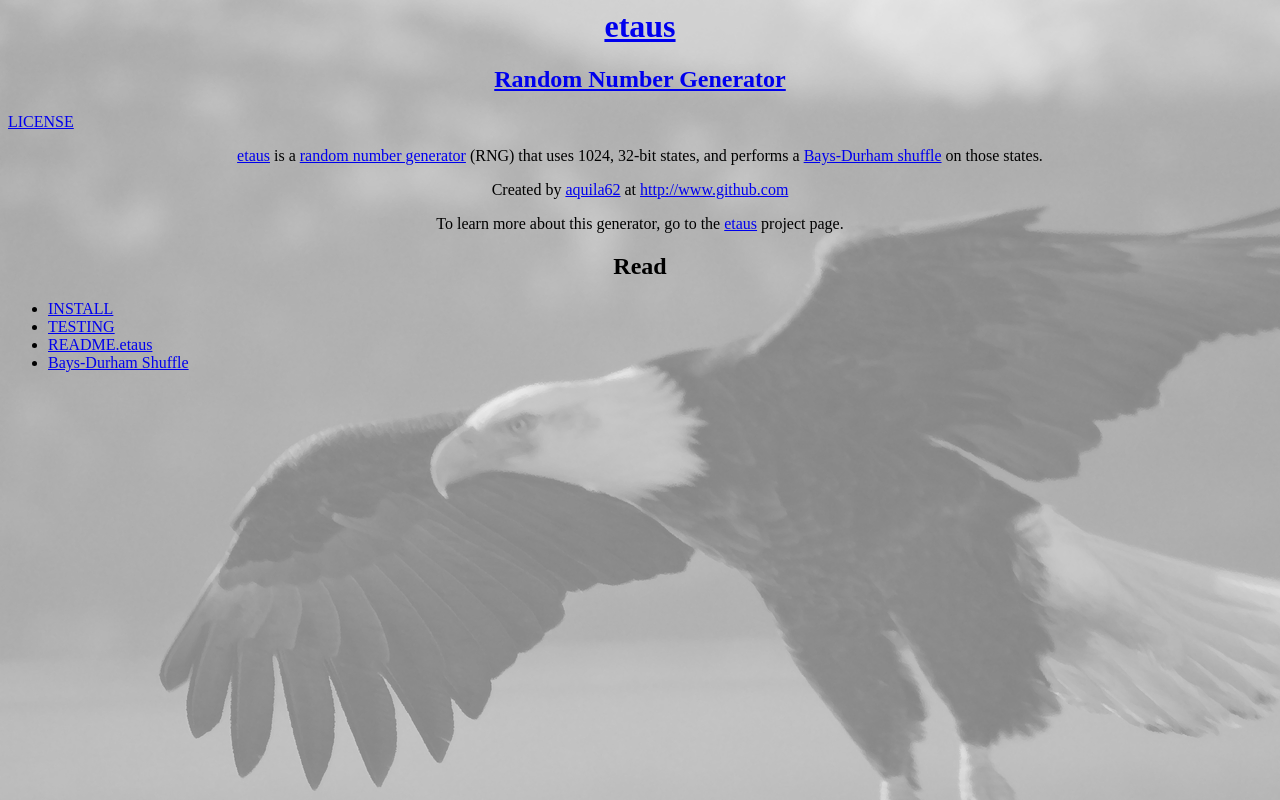
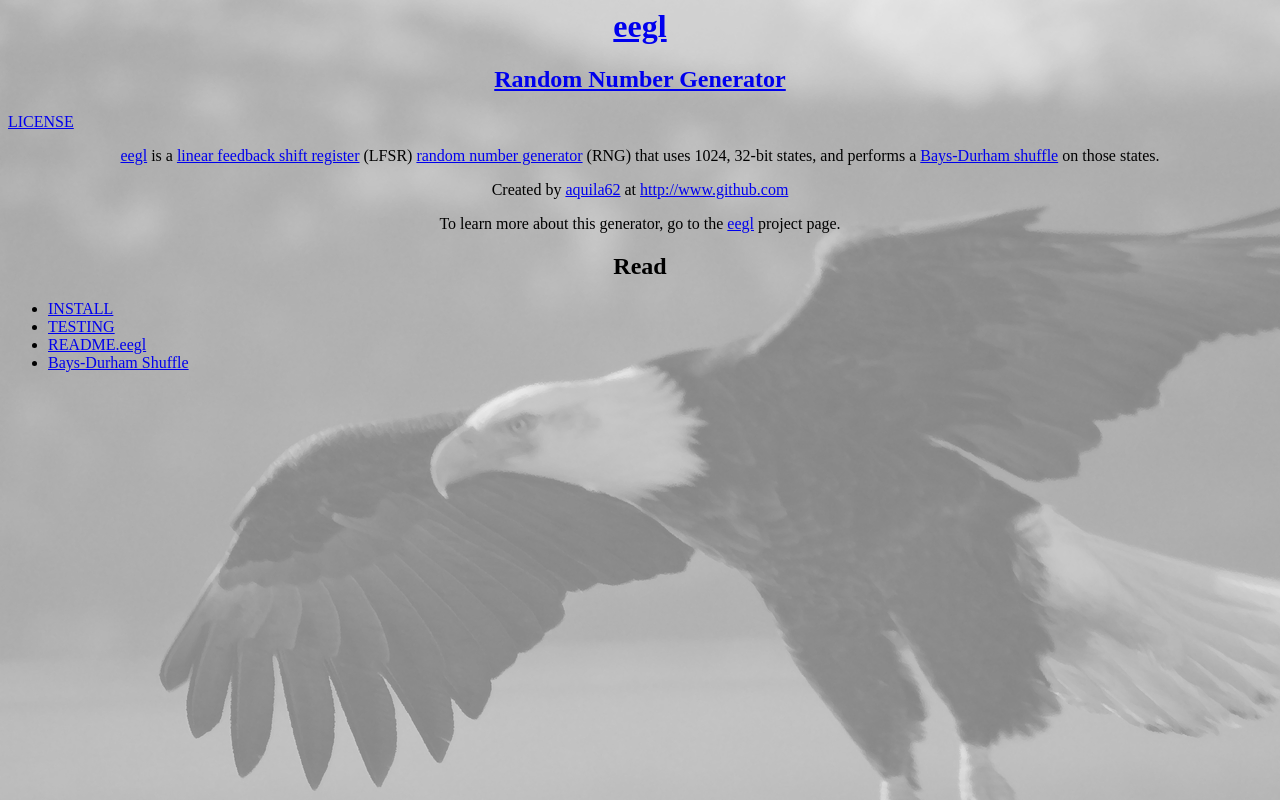
Before and after one commit to aquila62/aquila62.github.io, a plain HTML site: page index.html in a window 1280 px wide. Drawn offline with Linux system fonts and the light colour scheme.

Commit message:
Changed the focus back to eegl.

```diff
--- a/index.html
+++ b/index.html
@@ -6,8 +6,8 @@ aquila62.github.io
 </HEAD>
 <BODY BACKGROUND="eegl002ab.jpeg">
 <H1 ALIGN=CENTER>
-<A HREF="http://www.github.com/aquila62/etaus">
-etaus</A>
+<A HREF="http://www.github.com/aquila62/eegl">
+eegl</A>
 </H1>
 <H2 ALIGN=CENTER>
 <A HREF="http://en.wikipedia.org/wiki/Pseudorandom_number_generator">
@@ -17,9 +17,11 @@ Random Number Generator</A>
 <A HREF="http://www.gnu.org/licenses/old-licenses/gpl-2.0.html">
 LICENSE</A>
 <P ALIGN=CENTER>
-<A HREF="http://www.github.com/aquila62/etaus">
-etaus</A>
+<A HREF="http://www.github.com/aquila62/eegl">
+eegl</A>
 is a
+<A HREF="http://en.wikipedia.org/wiki/Linear-feedback_shift_register">
+linear feedback shift register</A> (LFSR)
 <A HREF="http://en.wikipedia.org/wiki/Pseudorandom_number_generator">
 random number generator</A>
 (RNG) that uses 1024, 32-bit states,
@@ -36,8 +38,8 @@ at
 http://www.github.com</A>
 <P ALIGN=CENTER>
 To learn more about this generator, go to the
-<A HREF="http://www.github.com/aquila62/etaus">
-etaus</A> project page.
+<A HREF="http://www.github.com/aquila62/eegl">
+eegl</A> project page.
 <P ALIGN=CENTER>
 <H2 ALIGN=CENTER>
 Read
@@ -45,16 +47,16 @@ Read
 <P ALIGN=CENTER>
 <UL>
 <LI>
-<A HREF="http://www.github.com/aquila62/etaus/blob/master/INSTALL">
+<A HREF="http://www.github.com/aquila62/eegl/blob/master/INSTALL">
 INSTALL</A>
 </LI>
 <LI>
-<A HREF="http://www.github.com/aquila62/etaus/blob/master/TESTING">
+<A HREF="http://www.github.com/aquila62/eegl/blob/master/TESTING">
 TESTING</A>
 </LI>
 <LI>
-<A HREF="http://www.github.com/aquila62/etaus/blob/master/README.etaus">
-README.etaus</A>
+<A HREF="http://www.github.com/aquila62/eegl/blob/master/README.eegl">
+README.eegl</A>
 </LI>
 <LI>
 <A HREF="http://www.github.com/aquila62/Bays_Durham_Shuffle/blob/master/README.bays">
```
